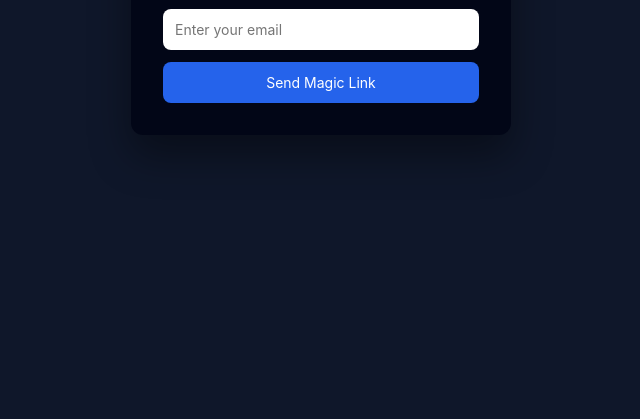
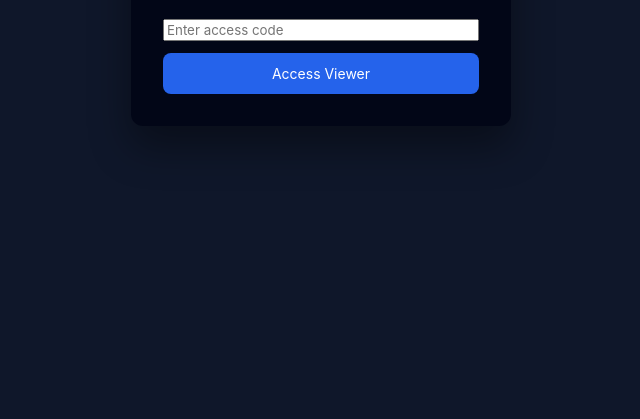
Before and after one commit to aira10medical/auth-gate, a plain HTML site: page index.html in a window 1280 px wide. Shown: the part 381-800 px from the top of the page, without its empty margins (319-959 px from the left). Drawn offline with nearby package versions, Linux system fonts and the light colour scheme.

Commit message:
Update title and form for secure viewer access

```diff
--- a/index.html
+++ b/index.html
@@ -2,31 +2,25 @@
 <html lang="en">
 <head>
   <meta charset="UTF-8" />
-  <title>Secure Access</title>
+  <title>Secure Viewer Access</title>
   <meta name="viewport" content="width=device-width, initial-scale=1.0" />
-
-  <!-- Supabase CDN -->
-  <script src="https://cdn.jsdelivr.net/npm/@supabase/supabase-js@2"></script>
-
   <link rel="stylesheet" href="styles.css" />
 </head>
 <body>
   <div class="container">
     <h1>Secure Viewer Access</h1>
-
     <p id="status" class="status"></p>
-
     <form id="login-form">
       <input
-        type="email"
-        id="email"
-        placeholder="Enter your email"
+        type="text"
+        id="code"
+        placeholder="Enter access code"
+        autocomplete="off"
         required
       />
-      <button type="submit">Send Magic Link</button>
+      <button type="submit">Access Viewer</button>
     </form>
   </div>
-
   <script src="app.js"></script>
 </body>
 </html>
```
